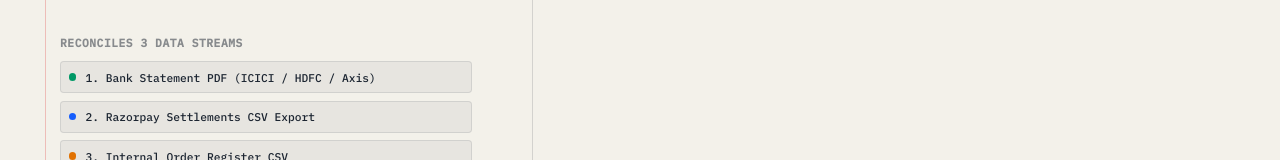
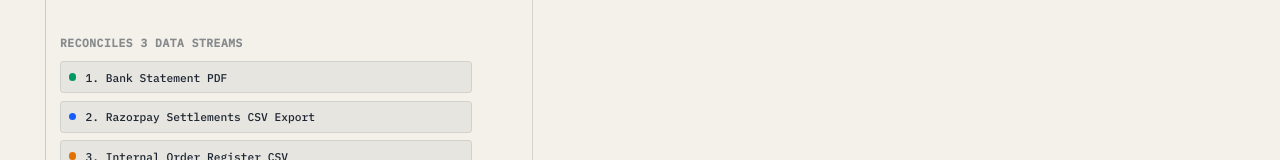
Before and after one commit to pughal-36/Candor, a React (Vite) app in the folder frontend/: page / in a window 1280 px wide. Both pictures are taken after a click on the button "Log in". Shown: the part 568-728 px from the top of the page. Built offline with nearby package versions, Linux system fonts and the light colour scheme; no server answers.

Commit message:
docs: note verified bank statement format support in landing page copy

```diff
--- a/frontend/src/screens/LoginPage.jsx
+++ b/frontend/src/screens/LoginPage.jsx
@@ -98,7 +98,7 @@
           <div className="space-y-2 font-ledger text-xs">
             <div className="flex items-center gap-2.5 p-2 rounded" style={{ background: 'color-mix(in srgb, #1B2430 5%, transparent)', border: '1px solid color-mix(in srgb, #1B2430 10%, transparent)' }}>
               <span className="w-2 h-2 rounded-full bg-emerald-600" />
-              <span className="font-medium">1. Bank Statement PDF (ICICI / HDFC / Axis)</span>
+              <span className="font-medium">1. Bank Statement PDF</span>
             </div>
             <div className="flex items-center gap-2.5 p-2 rounded" style={{ background: 'color-mix(in srgb, #1B2430 5%, transparent)', border: '1px solid color-mix(in srgb, #1B2430 10%, transparent)' }}>
               <span className="w-2 h-2 rounded-full bg-blue-600" />
```
